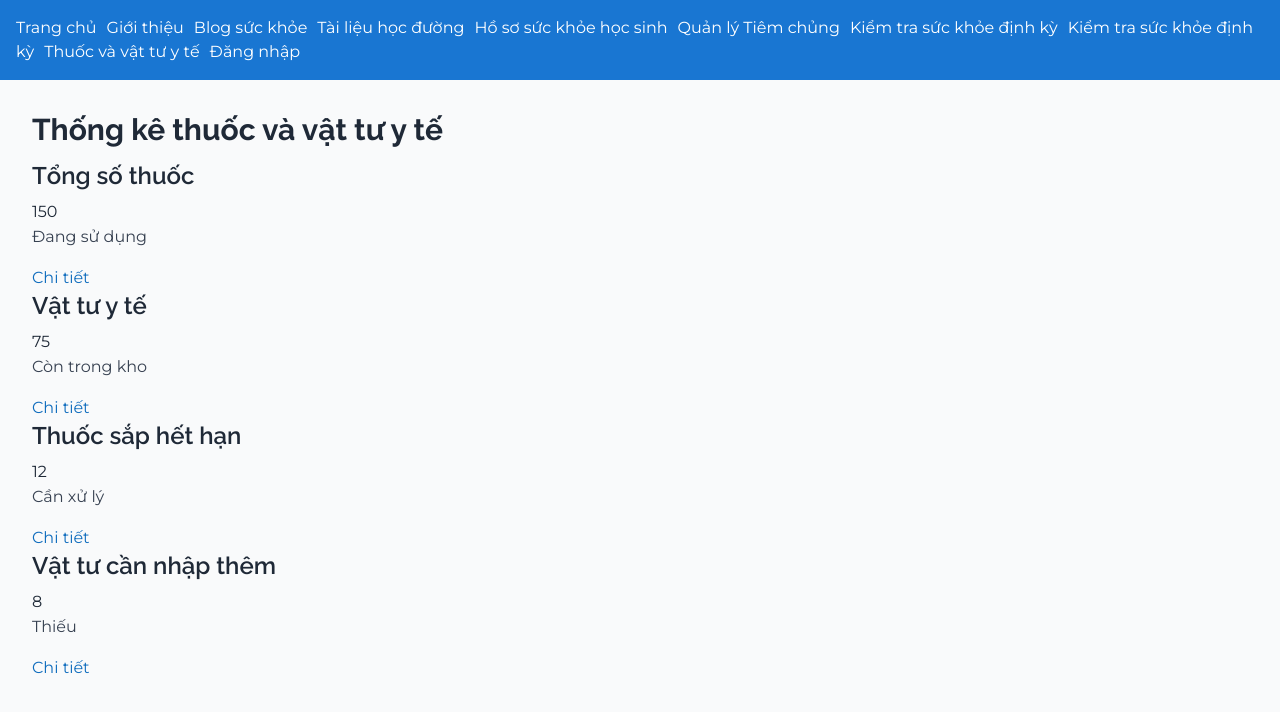
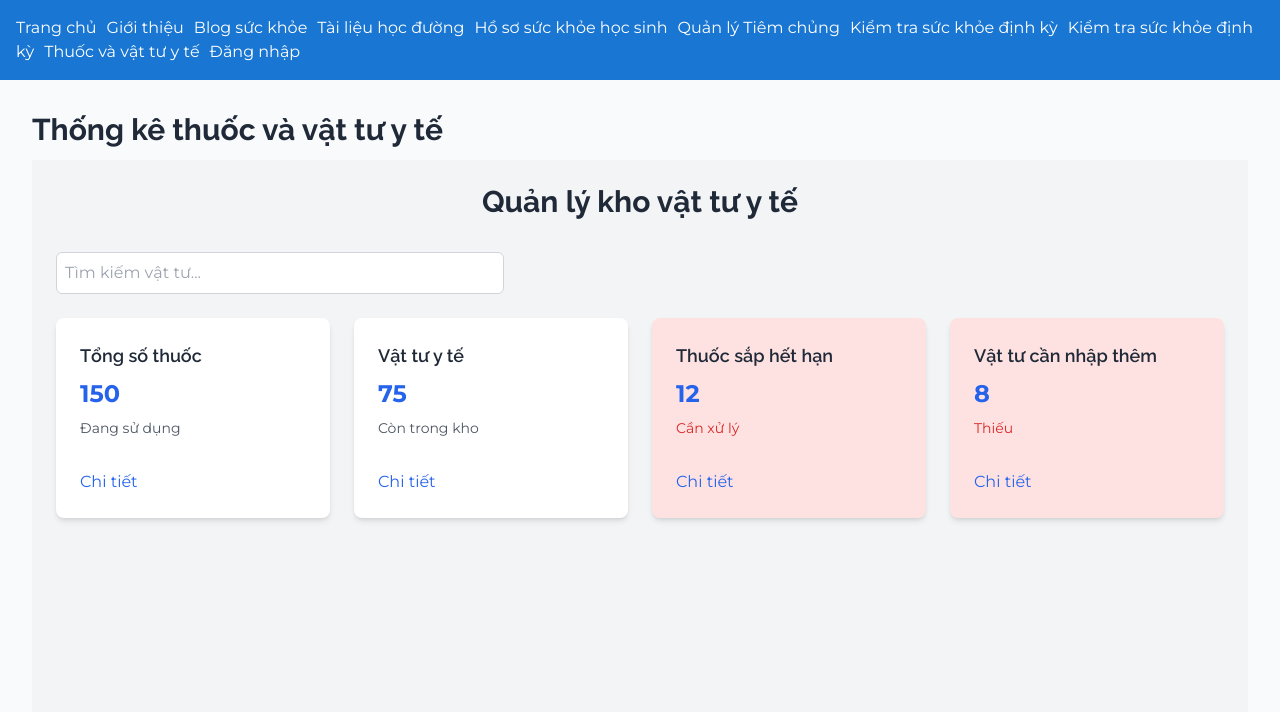
Before and after one commit to Louissain/SWR302---G6, a React (Vite) app in the folder FE-SWR3O2P-SchoolMedical/: page /medical in a window 1280 px wide. Shown: the top 712 px of the page. Built offline with nearby package versions, Linux system fonts and the light colour scheme.

Commit message:
update medical

```diff
--- a/FE-SWR3O2P-SchoolMedical/src/components/MedicalList.jsx
+++ b/FE-SWR3O2P-SchoolMedical/src/components/MedicalList.jsx
@@ -1,50 +1,87 @@
+
 import { Link } from "react-router-dom";
-
-
+import { useState } from "react";
 
 export default function MedicalList() {
-const statistics = [
+  const [statistics] = useState([
     {
       id: 1,
       title: "Tổng số thuốc",
-    count: "150",
+      count: 150,
       status: "Đang sử dụng",
     },
     {
       id: 2,
       title: "Vật tư y tế",
-    count: "75",
+      count: 75,
       status: "Còn trong kho",
     },
     {
       id: 3,
       title: "Thuốc sắp hết hạn",
-    count: "12",
+      count: 12,
       status: "Cần xử lý",
+      warning: true,
     },
     {
       id: 4,
       title: "Vật tư cần nhập thêm",
-    count: "8",
+      count: 8,
       status: "Thiếu",
-  }
-];
+      warning: true,
+    },
+  ]);
 
+  const [searchTerm, setSearchTerm] = useState("");
 
-
-
-
+  const filteredStatistics = statistics.filter((stat) =>
+    stat.title.toLowerCase().includes(searchTerm.toLowerCase())
+  );
 
   return (
-    <div className="medical-container">
-      {statistics.map((stat) => (
-        <div key={stat.id} className="stat-card">
-          <h3>{stat.title}</h3>
-          <div className="stat-number">{stat.count}</div>
-          <p className="stat-status">{stat.status}</p>
-          <Link to={`/medicine-details/${stat.id}`}>Chi tiết</Link>
+    <div className="min-h-screen bg-gray-100 p-6">
+      <h1 className="text-3xl font-bold text-center mb-8">
+        Quản lý kho vật tư y tế
+      </h1>
+      <div className="mb-6">
+        <input
+          type="text"
+          placeholder="Tìm kiếm vật tư..."
+          className="w-full max-w-md mx-auto p-2 border border-gray-300 rounded-md focus:outline-none focus:ring-2 focus:ring-blue-500"
+          value={searchTerm}
+          onChange={(e) => setSearchTerm(e.target.value)}
+        />
       </div>
-      ))}
+      <div className="grid grid-cols-1 sm:grid-cols-2 lg:grid-cols-4 gap-6">
+        {filteredStatistics.length > 0 ? (
+          filteredStatistics.map((stat) => (
+            <div
+              key={stat.id}
+              className={`p-6 rounded-lg shadow-md ${
+                stat.warning ? "bg-red-100" : "bg-white"
+              } hover:shadow-lg transition`}
+            >
+              <h3 className="text-lg font-semibold mb-2">{stat.title}</h3>
+              <div className="text-2xl font-bold text-blue-600 mb-2">
+                {stat.count}
+              </div>
+              <p className={`text-sm ${stat.warning ? "text-red-600" : "text-gray-600"}`}>
+                {stat.status}
+              </p>
+              <Link
+                to={`/medicine-details/${stat.id}`}
+                className="text-blue-600 hover:underline mt-4 inline-block"
+              >
+                Chi tiết
+              </Link>
+            </div>
+          ))
+        ) : (
+          <p className="text-center col-span-full text-gray-500">
+            Không tìm thấy vật tư phù hợp
+          </p>
+        )}
+      </div>
     </div>
   );
 }
```
Lines whose indentation alone changed are shown as unchanged.
